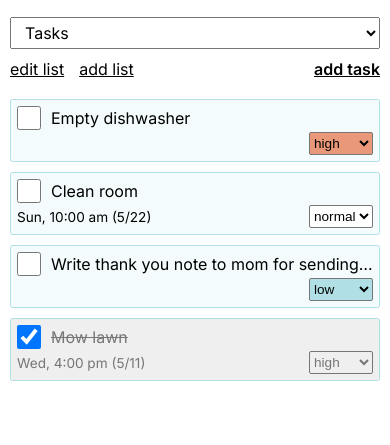
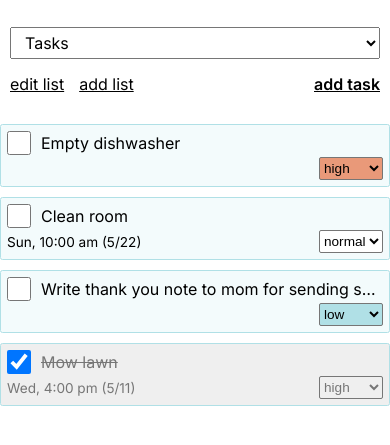
Before and after one commit to rickertl/todo-app, a website built with webpack: page dist/index.html in a window 390 px wide. Shown: the part 103-548 px from the top of the page. Built offline with nearby package versions, Linux system fonts and the light colour scheme.

Commit message:
mobile style edits

```diff
--- a/src/style.scss
+++ b/src/style.scss
@@ -73,10 +73,14 @@ main {
 }
 .column2 {
   height: 100%;
+  width: 100%;
   background-color: white;
   position: relative;
+  @media screen and (min-width: 600px) {
+    width: auto;
+  }
   .tasks {
-    padding: 20px 10px;
+    padding: 20px 0;
     @media screen and (min-width: 600px) {
       width: 3px * $col1-width + 15 + 60;
       padding: 30px;
@@ -88,8 +92,12 @@ main {
         minmax(3px * $col1-width / 2, 1fr)
       );
       grid-column-gap: 15px;
-      grid-row-gap: 10px;
+      grid-row-gap: 15px;
       margin-bottom: 20px;
+      padding: 10px;
+      @media screen and (min-width: 600px) {
+        padding: 0;
+      }
       .hdr-col1 {
         #select-project {
           select {
```
Also changed, not shown: dist/main.js.
